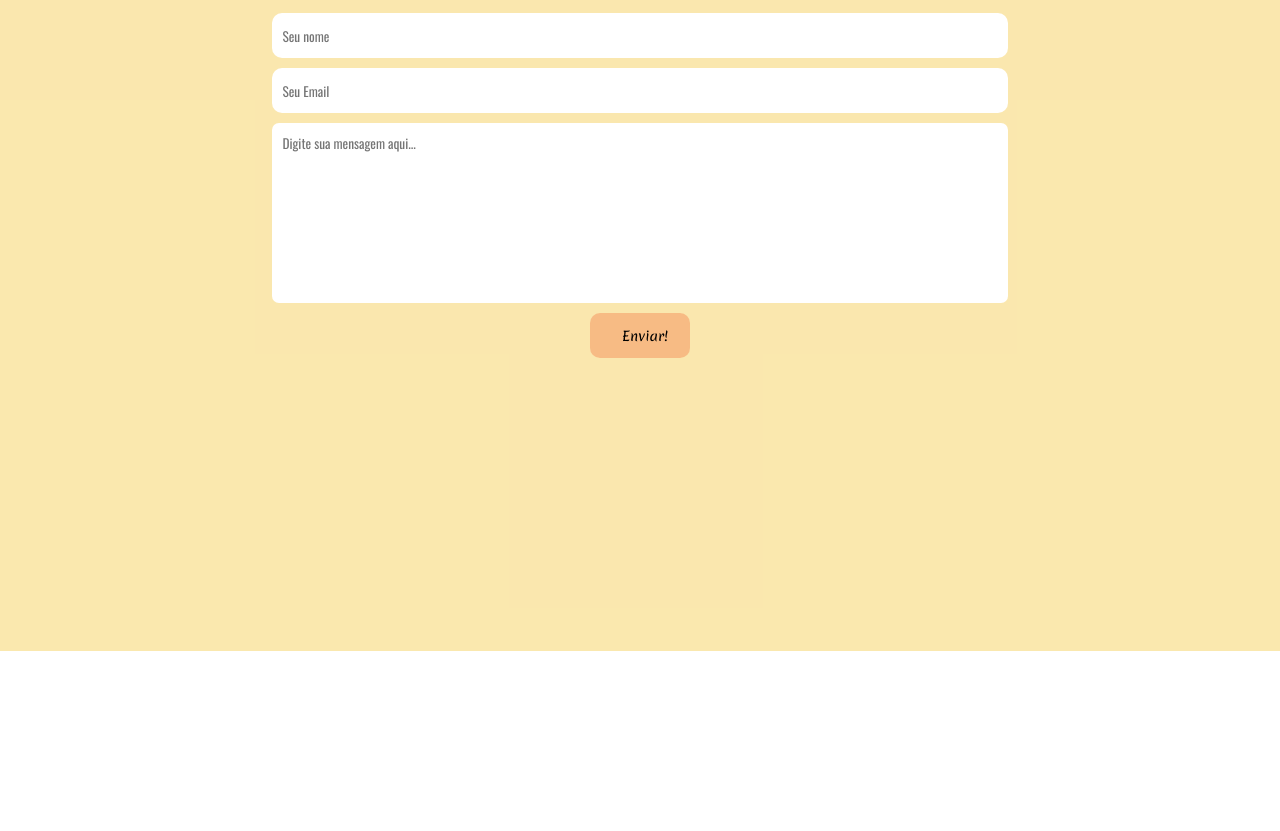
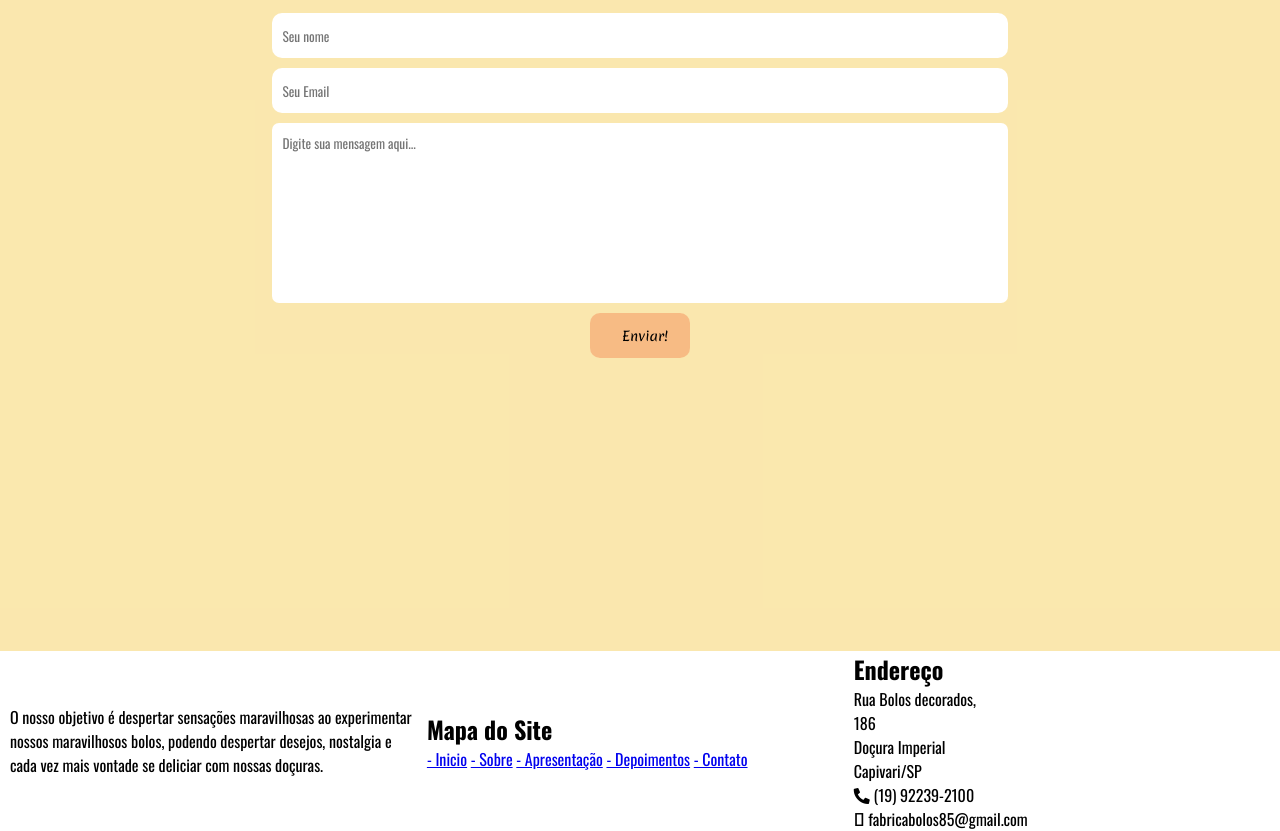
Before and after one commit to Lucas-HDS/Fabrica-de-Bolos, a plain HTML site: page index.html in a window 1280 px wide. Shown: the part 2949-3780 px from the top of the page. Before the commit the page ends 3600 px from the top, so only its background shows below. Drawn offline with nearby package versions, Linux system fonts and the light colour scheme.

Commit message:
add footer

```diff
--- a/css/style.css
+++ b/css/style.css
@@ -343,6 +343,31 @@ input[type=submit]:hover{
     background-color: #fa6a0aab;
 }
 
+
+/*** FOOTER ***/
+
+footer{
+    display: flex;
+    justify-content: space-between;
+    align-items: center;
+    flex-wrap: wrap;
+}
+
+.empresa{
+    width: 33.3%;
+    padding: 0 10px;
+}
+
+.caminho-site{
+    width: 33.3%;
+}
+
+.endereco{
+    width: 33.3%;
+}
+
+
+
 /*** RESPONSIVO ***/
 
 @media screen and (max-width: 1150px){
--- a/index.html
+++ b/index.html
@@ -135,6 +135,31 @@
         </div><!--container-->
     </section><!--contato-->
 
+    <footer>
+        <div class="empresa">
+            <p>O nosso objetivo é despertar sensações maravilhosas ao experimentar nossos maravilhosos bolos, podendo despertar desejos, nostalgia e cada vez mais vontade se deliciar com nossas doçuras. </p>
+        </div><!--empresa-->
+
+        <div class="caminho-site">
+            <h2>Mapa do Site</h2>
+            <a href="#inicio">- Inicio</a>
+            <a href="#sobre">- Sobre</a>
+            <a href="#apresentacao">- Apresentação</a>
+            <a href="#depoimentos">- Depoimentos</a>
+            <a href="#contato">- Contato</a>
+        </div><!--caminho-site-->
+
+        <div class="endereco">
+            <h2>Endereço</h2>
+            <p>Rua Bolos decorados, </p>
+            <p>186</p>
+            <p>Doçura Imperial</p>
+            <p>Capivari/SP</p>
+            <p><i class="fas fa-phone-alt"></i> (19) 92239-2100</p>
+            <p><i class="fad fa-envelope"></i> fabricabolos85@gmail.com</p>
+        </div><!--endereco-->
+    </footer>
+
 <script src="https://code.jquery.com/jquery-3.6.0.min.js" integrity="sha256-/xUj+3OJU5yExlq6GSYGSHk7tPXikynS7ogEvDej/m4=" crossorigin="anonymous"></script>
 <script type="text/javascript" src="slick-1.8.1/slick/slick.js"></script>
 
```
